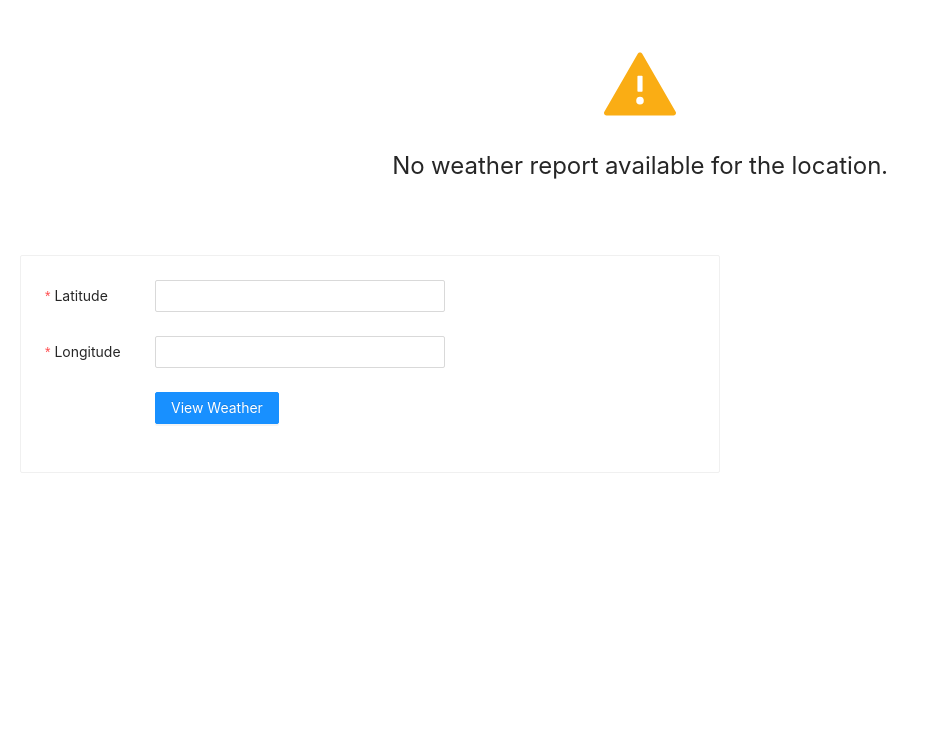
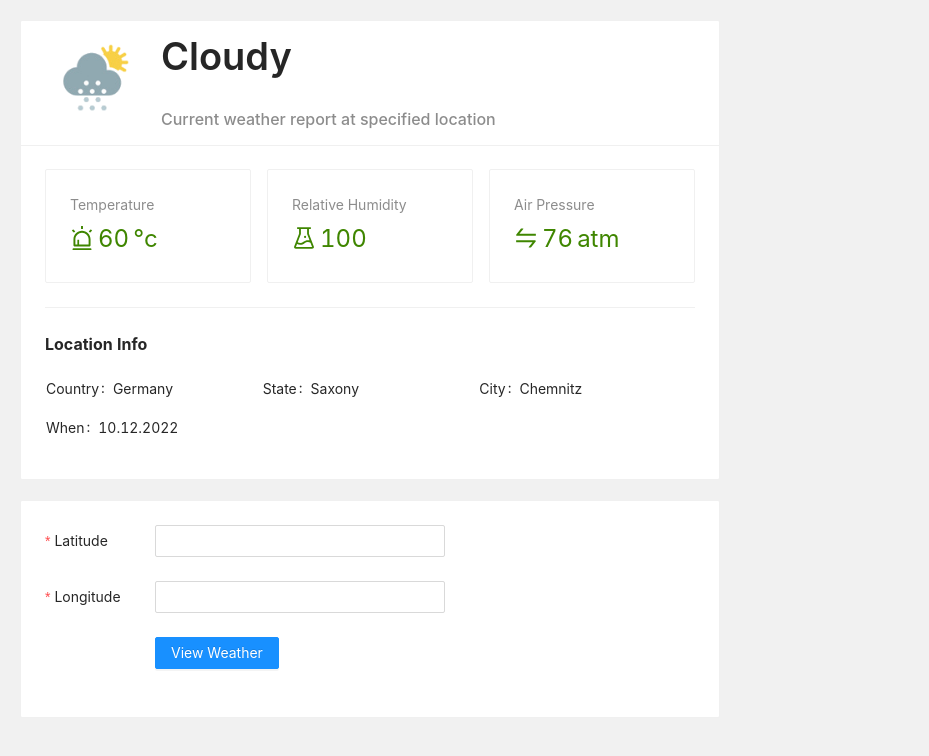
Before and after one commit to Sumaiya4949/weather-app, a React (Create React App) app: page / in a window 1280 px wide. Shown: the top 756 px of the page, without its empty margins (0-929 px from the left). Built offline with nearby package versions, Linux system fonts and the light colour scheme.

Commit message:
Add some CSS

```diff
--- a/src/App.js
+++ b/src/App.js
@@ -1,9 +1,10 @@
 import "antd/dist/antd.css";
 import CurrentWeatherPanel from "./components/CurrentWeatherPanel";
+import "./styles/App.css";
 
 function App() {
   return (
-    <div>
+    <div className="App">
       <CurrentWeatherPanel />
     </div>
   );
--- a/src/components/CurrentWeatherPanel.js
+++ b/src/components/CurrentWeatherPanel.js
@@ -17,7 +17,7 @@ const fakeData = {
 };
 
 const CurrentWeatherPanel = (props) => {
-  const [currentWeatherReport, setCurrentWeatherReport] = useState(null);
+  const [currentWeatherReport, setCurrentWeatherReport] = useState(fakeData);
   const [geoLocation, setGeoLocation] = useState(null);
 
   function updateLocation(lat, lon) {
--- a/src/index.js
+++ b/src/index.js
@@ -1,6 +1,7 @@
 import React from "react";
 import ReactDOM from "react-dom";
 import App from "./App";
+import "./styles/index.css";
 
 ReactDOM.render(
   <React.StrictMode>
--- /dev/null
+++ b/src/styles/App.css
@@ -0,0 +1,2 @@
+.App {
+}
--- /dev/null
+++ b/src/styles/index.css
@@ -0,0 +1,4 @@
+html,
+body {
+  background-color: #f1f1f1;
+}
```
